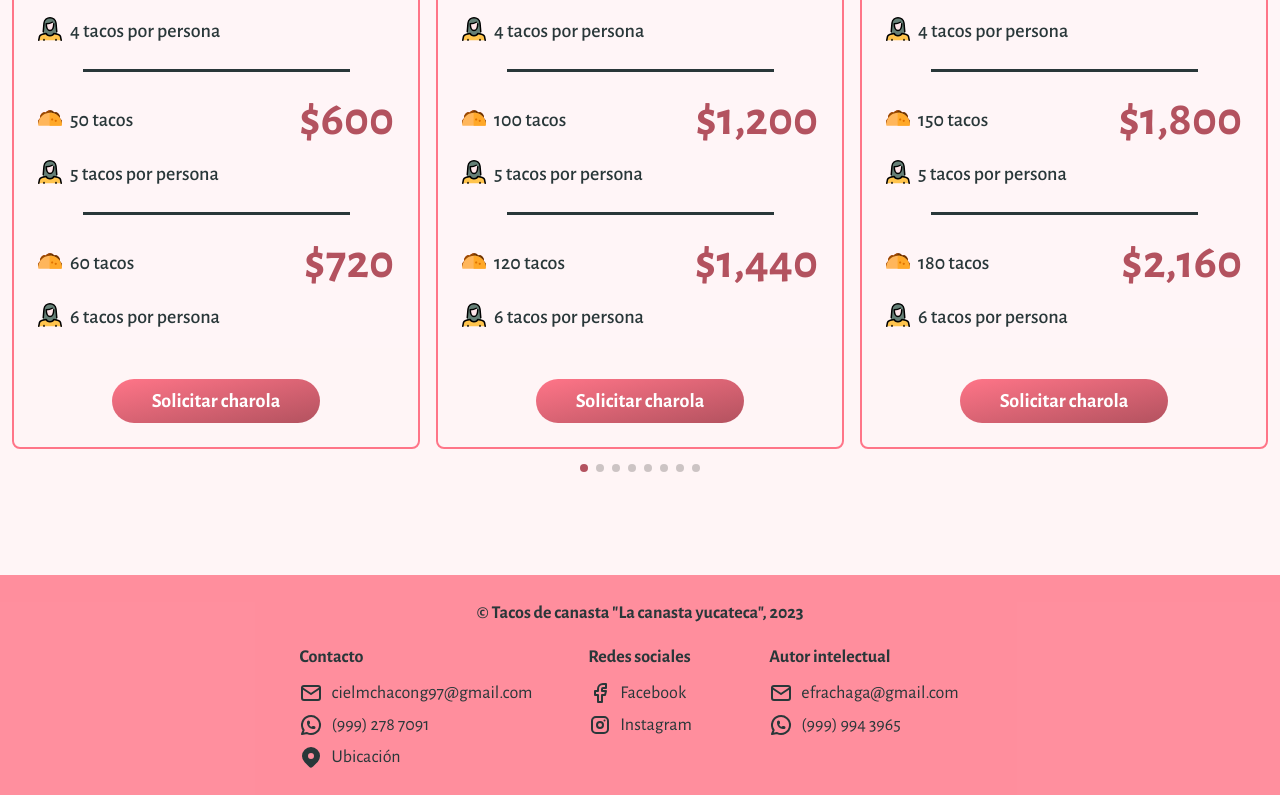
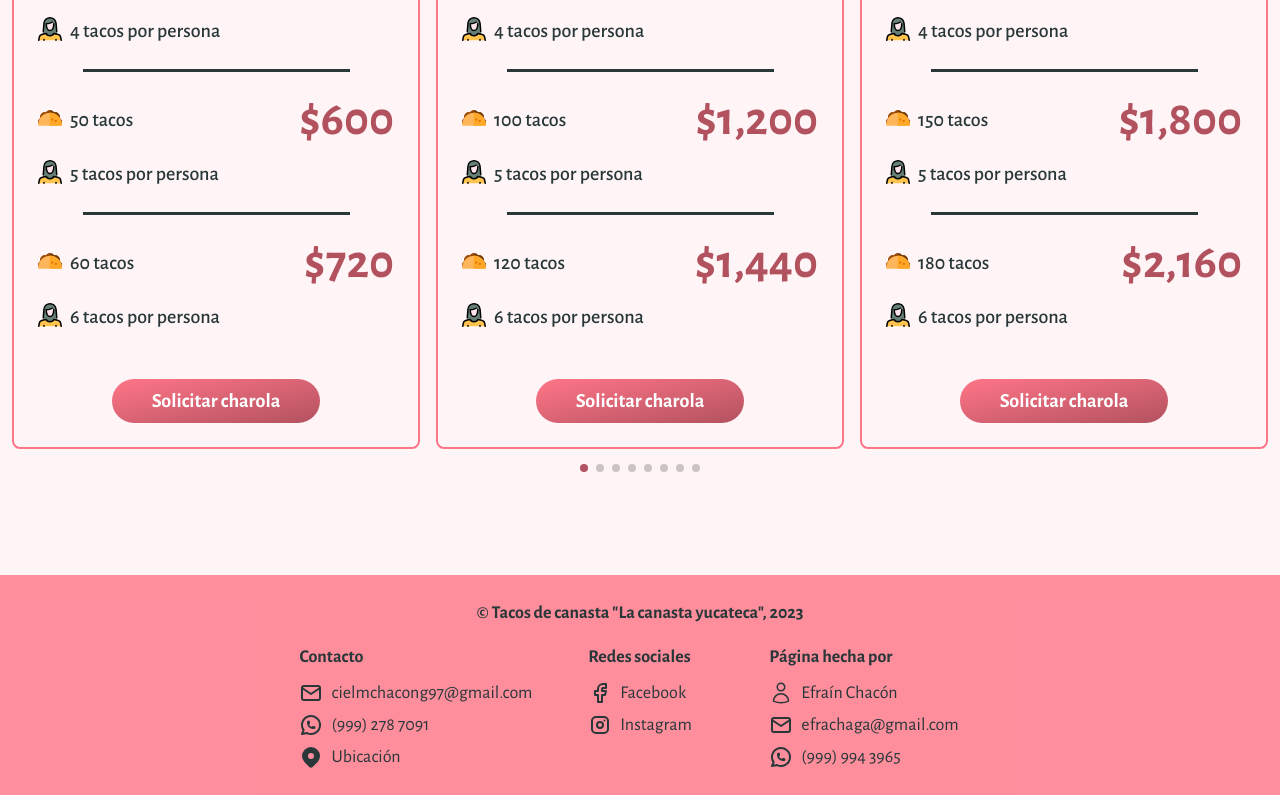
Before and after one commit to ChaconEfrain/tacos_ciel_chacon, a Next.js app: page / in a window 1280 px wide. Shown: the part 3717-4512 px from the top of the page. Built offline with nearby package versions, Linux system fonts and the light colour scheme; what tailwindcss-animated would draw is missing.

Commit message:
Change dev info styles

```diff
--- a/src/components/Footer.jsx
+++ b/src/components/Footer.jsx
@@ -1,5 +1,12 @@
 import { ADMIN_EMAIL } from "@/constants";
-import { Email, Facebook, Instagram, Location, WhatsApp } from "@/icons";
+import {
+  Email,
+  Facebook,
+  Instagram,
+  Location,
+  Person,
+  WhatsApp,
+} from "@/icons";
 import React from "react";
 
 const Footer = () => {
@@ -66,8 +73,11 @@ const Footer = () => {
           </ul>
         </div>
         <div className="flex flex-col gap-2">
-          <h4 className="font-bold">Autor intelectual</h4>
+          <h4 className="font-bold">Página hecha por</h4>
           <ul className="flex flex-col gap-1 [&>li>a]:flex [&>li>a]:items-center [&>li>a]:gap-2">
+            <li className="flex items-center gap-2">
+              <Person /> Efraín Chacón
+            </li>
             <li>
               <a
                 href="mailto:efrachaga@gmail.com"
```
